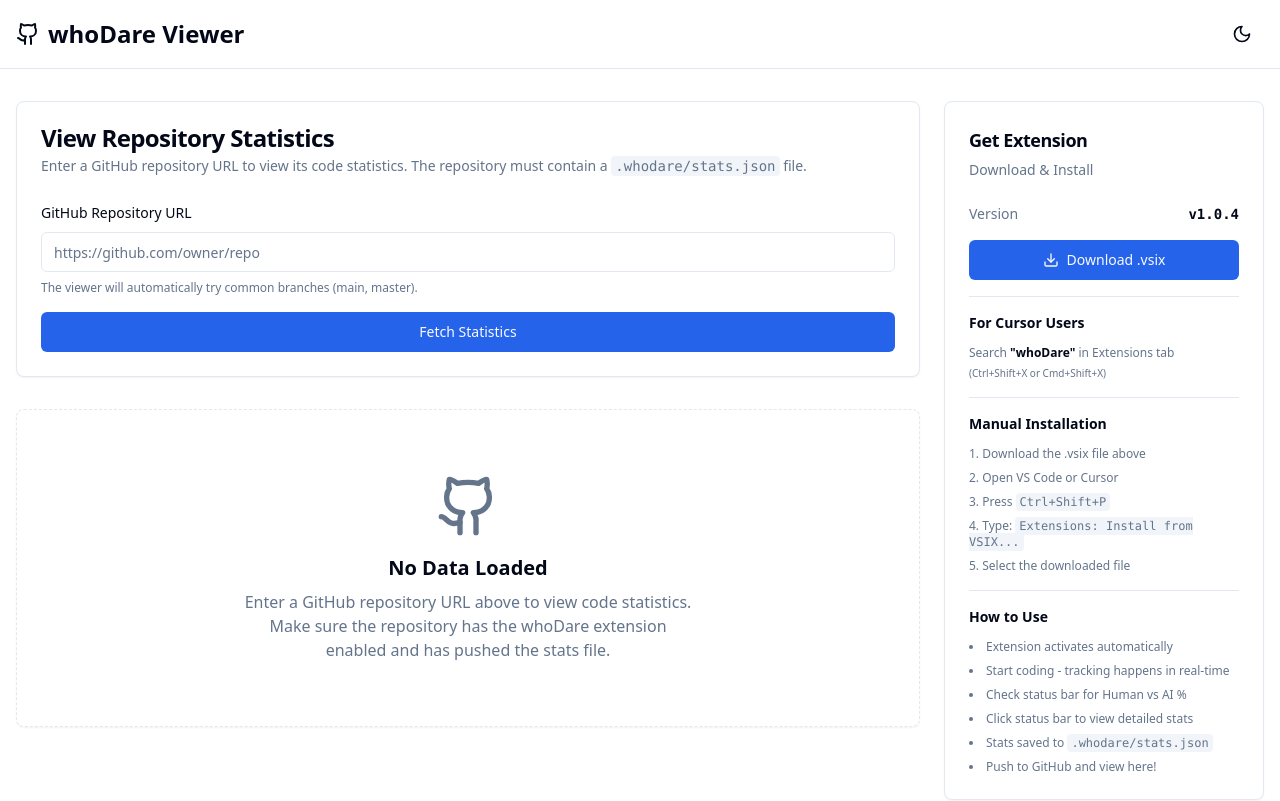
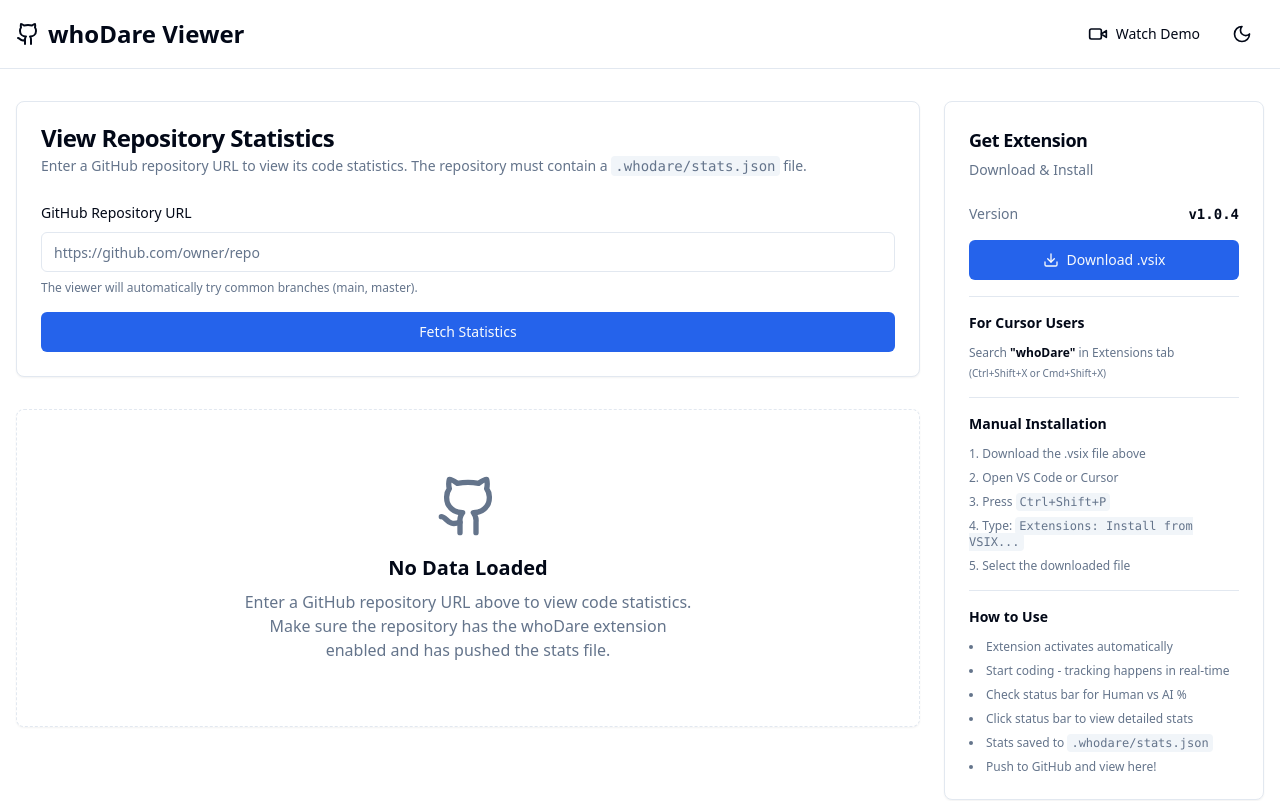
Before and after one commit to TheSecondChance/WhoDare_extension, a React (Vite) app in the folder web-viewer/: page / in a window 1280 px wide. Shown: the top 801 px of the page. Built offline with nearby package versions, Linux system fonts and the light colour scheme.

Commit message:
Enhance App component by adding a "Watch Demo" link with a video icon for better user engagement. Adjust layout for improved organization while maintaining theme toggle functionality.

```diff
--- a/web-viewer/src/App.tsx
+++ b/web-viewer/src/App.tsx
@@ -15,7 +15,7 @@
 import { DailyBreakdown } from "./components/DailyBreakdown";
 import { fetchData } from "./utils/github";
 import { TrackerData } from "./types";
-import { Moon, Sun, Github, Loader2, Download } from "lucide-react";
+import { Moon, Sun, Github, Loader2, Download, Video } from "lucide-react";
 
 function App() {
   const [theme, setTheme] = useState<"light" | "dark">("light");
@@ -74,6 +74,16 @@
             <Github className="h-6 w-6" />
             <h1 className="text-2xl font-bold">whoDare Viewer</h1>
           </div>
+          <div className="flex items-center gap-2">
+            <a
+              href="https://github.com/TheSecondChance/testWhoDare?tab=readme-ov-file#whodare---ai-vs-human-code-contribution-tracker"
+              target="_blank"
+              rel="noopener noreferrer"
+              className="inline-flex items-center gap-2 h-9 px-3 rounded-md text-sm font-medium hover:bg-accent hover:text-accent-foreground transition-colors"
+            >
+              <Video className="h-5 w-5" />
+              <span className="hidden sm:inline">Watch Demo</span>
+            </a>
             <Button variant="ghost" size="sm" onClick={toggleTheme}>
               {theme === "light" ? (
                 <Moon className="h-5 w-5" />
@@ -81,6 +91,7 @@
                 <Sun className="h-5 w-5" />
               )}
             </Button>
+          </div>
         </div>
       </header>
 
```
Lines whose indentation alone changed are shown as unchanged.
